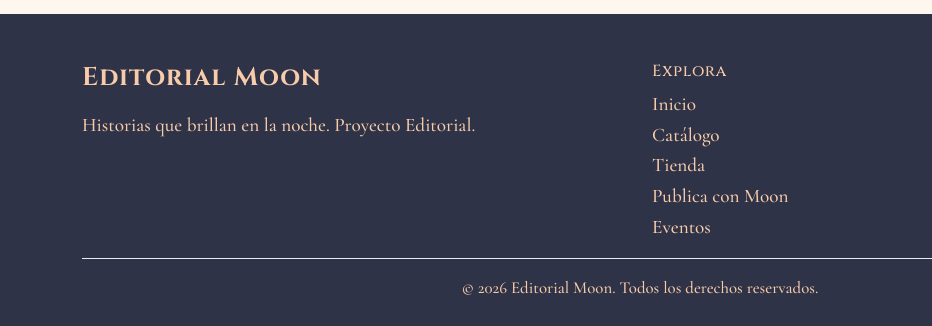
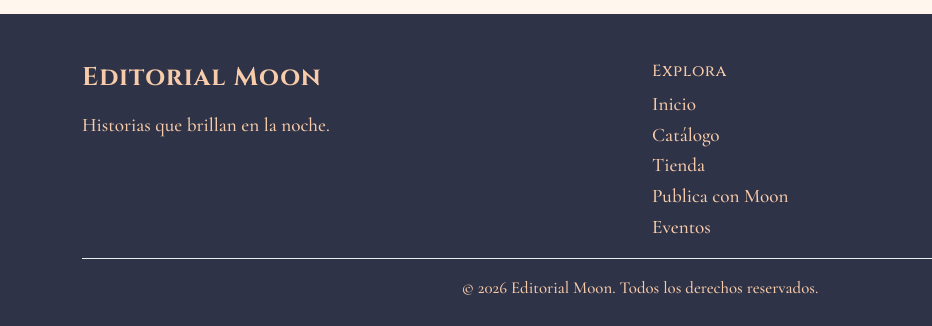
Before and after one commit to EmilyOrozcoUTTT/Editorial-Moon, a plain HTML site: page autopublicacion.html in a window 1280 px wide. Shown: the part 1087-1413 px from the top of the page, 0-932 px from the left. Drawn offline with nearby package versions, Linux system fonts and the light colour scheme; some packages are replaced by stand-ins of ours; a script that the page names is missing.

Commit message:
ya solo actualice y mande llamar los js

```diff
--- a/autopublicacion.html
+++ b/autopublicacion.html
@@ -135,7 +135,7 @@
 <div class="container">
 <div class="row gy-4">
 <div class="col-12 col-md-6"><p class="nombre-pie">Editorial Moon</p>
-     <p>Historias que brillan en la noche. Proyecto Editorial.</p></div>
+     <p>Historias que brillan en la noche.</p></div>
 <div class="col-6 col-md-3"><h2 class="h6">Explora</h2><ul class="list-unstyled">
      <li><a href="index.html">Inicio</a></li>
      <li><a href="catalogo.html">Catálogo</a></li>
```
Also changed, not shown: eventos.html (+1 -1 lines), tienda.html (+1 -1 lines).
